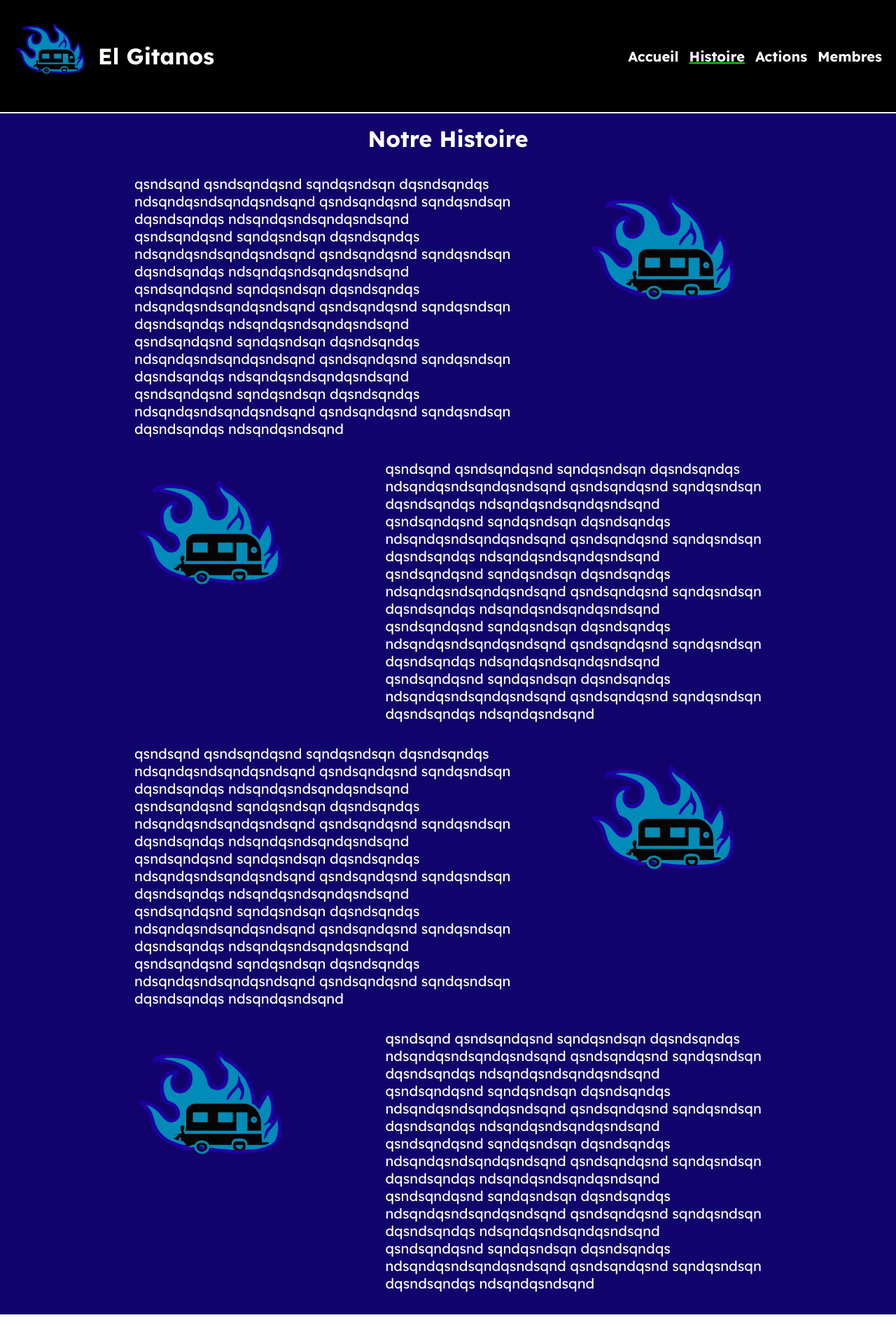
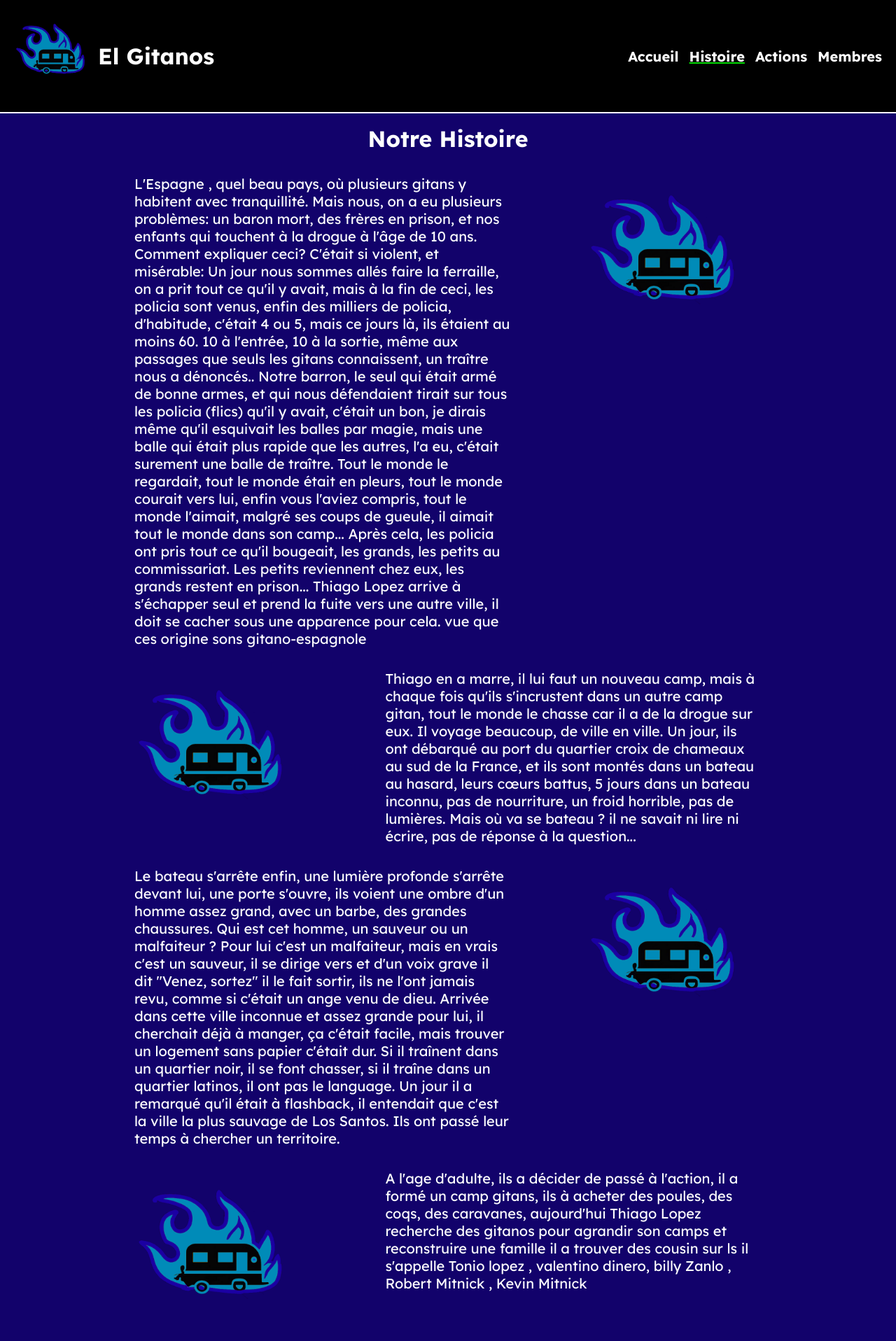
Before and after one commit to cobaltium360/elgitanos, a Next.js app: page /histoire in a window 1280 px wide. Shown: the top 1916 px of the page at 70% size. Before the commit the page ends 1878 px from the top, so only its background shows below. Built offline with nearby package versions, Linux system fonts and the light colour scheme.

Commit message:
ajout texte histoire

```diff
--- a/pages/histoire.js
+++ b/pages/histoire.js
@@ -20,26 +20,31 @@ export default function Histoire() {
                     <div className='container_text_histoire'>
                         <div className='div_histoire_pair'>
                             <div className='container_p_histoire'>
-                                <p>qsndsqnd qsndsqndqsnd sqndqsndsqn dqsndsqndqs ndsqndqsndsqndqsndsqnd qsndsqndqsnd sqndqsndsqn dqsndsqndqs ndsqndqsndsqndqsndsqnd qsndsqndqsnd sqndqsndsqn dqsndsqndqs ndsqndqsndsqndqsndsqnd qsndsqndqsnd sqndqsndsqn dqsndsqndqs ndsqndqsndsqndqsndsqnd qsndsqndqsnd sqndqsndsqn dqsndsqndqs ndsqndqsndsqndqsndsqnd qsndsqndqsnd sqndqsndsqn dqsndsqndqs ndsqndqsndsqndqsndsqnd qsndsqndqsnd sqndqsndsqn dqsndsqndqs ndsqndqsndsqndqsndsqnd qsndsqndqsnd sqndqsndsqn dqsndsqndqs ndsqndqsndsqndqsndsqnd qsndsqndqsnd sqndqsndsqn dqsndsqndqs ndsqndqsndsqndqsndsqnd qsndsqndqsnd sqndqsndsqn dqsndsqndqs ndsqndqsndsqnd</p>
+                                <p>L&apos;Espagne , quel beau pays, où plusieurs gitans y habitent avec tranquillité. Mais nous, on a eu plusieurs problèmes: un baron mort, des frères en prison, et nos enfants qui touchent à la drogue à l&apos;âge de 10 ans. Comment expliquer ceci? C&apos;était si violent, et misérable: Un jour nous sommes allés faire la ferraille, on a prit tout ce qu'il y avait, mais à la fin de ceci, les policia sont venus, enfin des milliers de policia, d&apos;habitude, c&apos;était 4 ou 5, mais ce jours là, ils étaient au moins 60. 10 à l'entrée, 10 à la sortie, même aux passages que seuls les gitans connaissent, un traître nous a dénoncés..
+Notre barron, le seul qui était armé de bonne armes, et qui nous défendaient tirait sur tous les policia (flics) qu'il y avait, c&apos;était un bon, je dirais même qu&apos;il esquivait les balles par magie, mais une balle qui était plus rapide que les autres, l&apos;a eu, c'était surement une balle de traître.
+Tout le monde le regardait, tout le monde était en pleurs, tout le monde courait vers lui, enfin vous l&apos;aviez compris, tout le monde l&apos;aimait, malgré ses coups de gueule, il aimait tout le monde dans son camp... Après cela, les policia ont pris tout ce qu&apos;il bougeait, les grands, les petits au commissariat. Les petits reviennent chez eux, les grands restent en prison...  Thiago Lopez  arrive à s&apos;échapper seul et prend la fuite vers une autre ville, il doit se cacher sous une apparence pour cela. vue que ces origine sons gitano-espagnole
+</p>
                             </div>
                             <Image src="/logobl.png" width="250" height="250" alt="image"/>
                         </div>
                         <div className='div_histoire_unpair'>
                             <Image src="/logobl.png" width="250" height="250" alt="image"/>
                             <div className='container_p_histoire'>
-                                <p>qsndsqnd qsndsqndqsnd sqndqsndsqn dqsndsqndqs ndsqndqsndsqndqsndsqnd qsndsqndqsnd sqndqsndsqn dqsndsqndqs ndsqndqsndsqndqsndsqnd qsndsqndqsnd sqndqsndsqn dqsndsqndqs ndsqndqsndsqndqsndsqnd qsndsqndqsnd sqndqsndsqn dqsndsqndqs ndsqndqsndsqndqsndsqnd qsndsqndqsnd sqndqsndsqn dqsndsqndqs ndsqndqsndsqndqsndsqnd qsndsqndqsnd sqndqsndsqn dqsndsqndqs ndsqndqsndsqndqsndsqnd qsndsqndqsnd sqndqsndsqn dqsndsqndqs ndsqndqsndsqndqsndsqnd qsndsqndqsnd sqndqsndsqn dqsndsqndqs ndsqndqsndsqndqsndsqnd qsndsqndqsnd sqndqsndsqn dqsndsqndqs ndsqndqsndsqndqsndsqnd qsndsqndqsnd sqndqsndsqn dqsndsqndqs ndsqndqsndsqnd</p>
+                                <p>Thiago en a marre, il lui faut un nouveau camp, mais à chaque fois qu&apos;ils s&apos;incrustent dans un autre camp gitan, tout le monde le chasse car il a de la drogue sur eux. Il voyage beaucoup, de ville en ville. Un jour, ils ont débarqué au port du quartier croix de chameaux au sud de la France, et ils sont montés dans un bateau au hasard, leurs cœurs battus, 5 jours dans un bateau inconnu, pas de nourriture, un froid horrible, pas de lumières. Mais où va se bateau ? il ne savait ni lire ni écrire, pas de réponse à la question...
+</p>
                             </div>
                         </div>
                         <div className='div_histoire_pair'>
                             <div className='container_p_histoire'>
-                                <p>qsndsqnd qsndsqndqsnd sqndqsndsqn dqsndsqndqs ndsqndqsndsqndqsndsqnd qsndsqndqsnd sqndqsndsqn dqsndsqndqs ndsqndqsndsqndqsndsqnd qsndsqndqsnd sqndqsndsqn dqsndsqndqs ndsqndqsndsqndqsndsqnd qsndsqndqsnd sqndqsndsqn dqsndsqndqs ndsqndqsndsqndqsndsqnd qsndsqndqsnd sqndqsndsqn dqsndsqndqs ndsqndqsndsqndqsndsqnd qsndsqndqsnd sqndqsndsqn dqsndsqndqs ndsqndqsndsqndqsndsqnd qsndsqndqsnd sqndqsndsqn dqsndsqndqs ndsqndqsndsqndqsndsqnd qsndsqndqsnd sqndqsndsqn dqsndsqndqs ndsqndqsndsqndqsndsqnd qsndsqndqsnd sqndqsndsqn dqsndsqndqs ndsqndqsndsqndqsndsqnd qsndsqndqsnd sqndqsndsqn dqsndsqndqs ndsqndqsndsqnd</p>
+                                <p>Le bateau s&apos;arrête enfin, une lumière profonde s&apos;arrête devant lui, une porte s&apos;ouvre, ils voient une ombre d&apos;un homme assez grand, avec un barbe, des grandes chaussures. Qui est cet homme, un sauveur ou un malfaiteur ? Pour lui c&apos;est un malfaiteur, mais en vrais c&apos;est un sauveur, il se dirige vers et d&apos;un voix grave il dit &quot;Venez, sortez&quot; il le fait sortir, ils ne l&apos;ont jamais revu, comme si c&apos;était un ange venu de dieu. Arrivée dans cette ville inconnue et assez grande pour lui, il cherchait déjà à manger, ça c&apos;était facile, mais trouver un logement sans papier c&apos;était dur. Si il traînent dans un quartier noir, il se font chasser, si il traîne dans un quartier latinos, il ont pas le language. Un jour il a remarqué qu&apos;il était à flashback,  il  entendait que c&apos;est la ville la plus sauvage de Los Santos. Ils ont passé leur temps à chercher un territoire.
+</p>
                             </div>
                             <Image src="/logobl.png" width="250" height="250" alt="image"/>
                         </div>
                         <div className='div_histoire_unpair'>
                             <Image src="/logobl.png" width="250" height="250" alt="image"/>
                             <div className='container_p_histoire'>
-                                <p>qsndsqnd qsndsqndqsnd sqndqsndsqn dqsndsqndqs ndsqndqsndsqndqsndsqnd qsndsqndqsnd sqndqsndsqn dqsndsqndqs ndsqndqsndsqndqsndsqnd qsndsqndqsnd sqndqsndsqn dqsndsqndqs ndsqndqsndsqndqsndsqnd qsndsqndqsnd sqndqsndsqn dqsndsqndqs ndsqndqsndsqndqsndsqnd qsndsqndqsnd sqndqsndsqn dqsndsqndqs ndsqndqsndsqndqsndsqnd qsndsqndqsnd sqndqsndsqn dqsndsqndqs ndsqndqsndsqndqsndsqnd qsndsqndqsnd sqndqsndsqn dqsndsqndqs ndsqndqsndsqndqsndsqnd qsndsqndqsnd sqndqsndsqn dqsndsqndqs ndsqndqsndsqndqsndsqnd qsndsqndqsnd sqndqsndsqn dqsndsqndqs ndsqndqsndsqndqsndsqnd qsndsqndqsnd sqndqsndsqn dqsndsqndqs ndsqndqsndsqnd</p>
+                                <p>A l&apos;age d&apos;adulte, ils a décider de passé à l&apos;action, il a formé un camp gitans, ils à acheter des poules, des coqs, des caravanes, aujourd&apos;hui Thiago Lopez recherche des gitanos pour agrandir son camps  et reconstruire une famille il a trouver des cousin sur ls il s&apos;appelle Tonio lopez , valentino dinero, billy Zanlo , Robert Mitnick , Kevin Mitnick</p>
                             </div>
                         </div>
                     </div>
--- a/styles/action.scss
+++ b/styles/action.scss
@@ -29,6 +29,9 @@
     flex-wrap: wrap;
     justify-content: center;
     padding-bottom: 2rem;
+    width: 70%;
+    margin-left: auto;
+    margin-right: auto;
 }
 
 .card_actions:hover{
```
